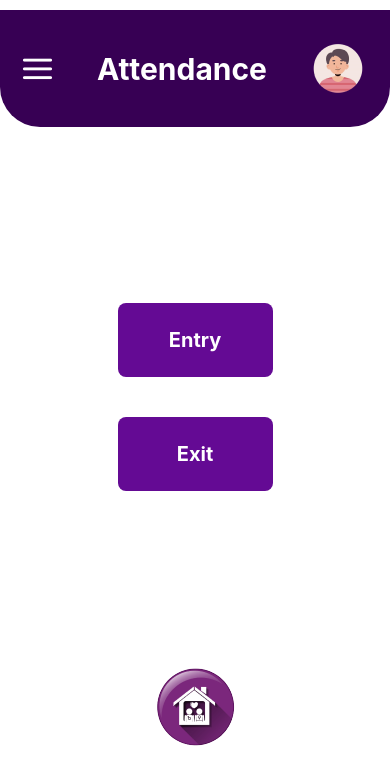
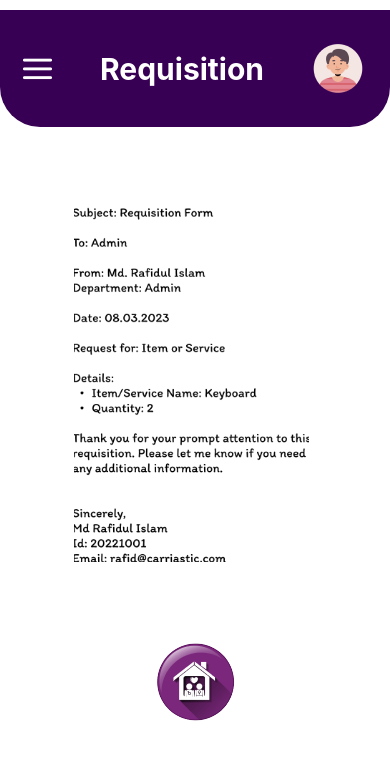
Before and after one commit to alnooristiak/CarriasticApp, a React Native app: screen / in a window 390 px wide. Shown: the top 784 px of the page. Built offline with nearby package versions, Linux system fonts and the light colour scheme.

Commit message:
creating requisition pdf view page

```diff
--- a/App.js
+++ b/App.js
@@ -10,6 +10,7 @@ import LeaveApplicationScreen from "./src/screen/LeaveApplicationScreen";
 import LeaveApplicationSentSceen from "./src/screen/LeaveApplicationSentSceen";
 import LeavApplicationVPdfScreen from "./src/screen/LeavApplicationVPdfScreen";
 import AttendenceScreen from "./src/screen/AttendenceScreen";
+import RequisitionPdfScreen from "./src/screen/RequisitionPdfScreen";
 
 export default function App() {
   return (
@@ -23,7 +24,11 @@ export default function App() {
       {/* <LeaveApplicationScreen /> */}
       {/* <LeaveApplicationSentSceen /> */}
       {/* <LeavApplicationVPdfScreen /> */}
-      <AttendenceScreen />
+      {/* <AttendenceScreen /> */}
+
+      {/* === Requisition === */}
+
+      <RequisitionPdfScreen />
     </View>
   );
 }
--- /dev/null
+++ b/src/screen/RequisitionPdfScreen.js
@@ -0,0 +1,53 @@
+import { Image, StyleSheet, Text, View } from "react-native";
+import React from "react";
+import HeaderSection from "../../components/HeaderSection";
+import HomeIconButton from "../../components/buttons/HomeIconButton";
+import { Colors } from "../theme/colors/colors";
+
+const RequisitionPdfScreen = () => {
+  return (
+    <View style={styles.container}>
+      <HeaderSection tittle="Requisition" />
+
+      <View style={styles.pdfViewSec}>
+        <View style={styles.detailLetter}>
+          <Image
+            resizeMode="cover"
+            source={require("../../assets/images/detail_pdf.png")}
+            style={styles.letterImage}
+          />
+        </View>
+      </View>
+
+      <View style={styles.homeLink}>
+        <HomeIconButton img={require("../../assets/icons/homeIcon.png")} />
+      </View>
+    </View>
+  );
+};
+
+export default RequisitionPdfScreen;
+
+const styles = StyleSheet.create({
+  pdfViewSec: {
+    // justifyContent: 'center',
+    // alignItems: 'center',
+    // flex: 1,
+    marginVertical: 55,
+  },
+  detailLetter: {
+    width: "75%",
+    border: 1,
+    borderColor: Colors.greay_theam,
+    justifyContent: "center",
+    alignSelf: "center",
+    padding: 25,
+    borderWidth: 1,
+    borderColor: Colors.greay,
+  },
+  letterImage: {
+    width: 235,
+    height: 355,
+    padding: 10,
+  },
+});
```
Also changed, not shown: src/screen/RequisitionInputScreen.js (added, +14 -0 lines).
